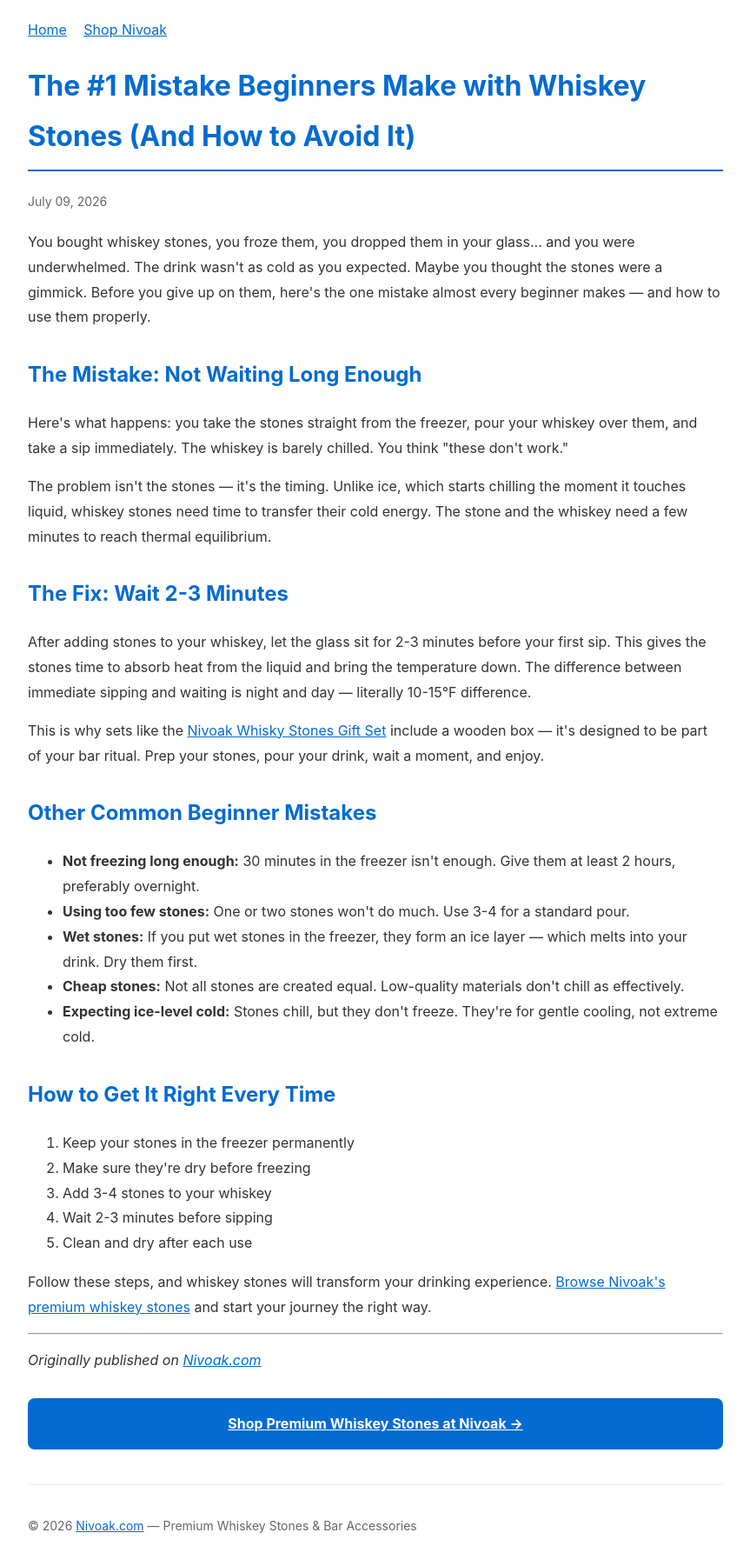
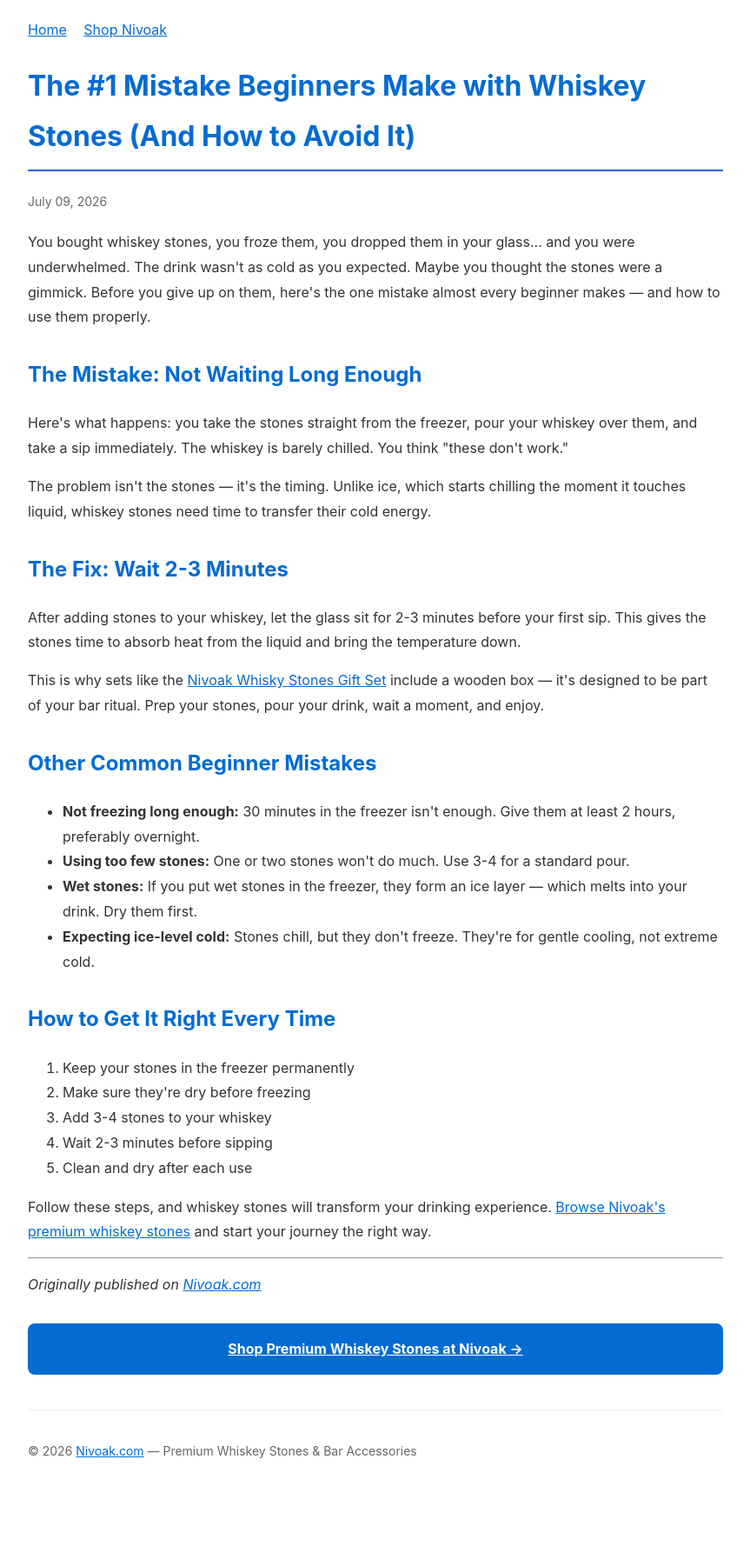
Before and after one commit to keikiqiu/nivoak-blog, a Jekyll site: the page built from _posts/2026-07-09-number-1-mistake-beginners-whiskey-stones.md, in a window 1280 px wide. Shown: the whole page at 87% size, without its empty margins (208-1071 px from the left). Built offline with Jekyll 4.4.1, drawn with Linux system fonts in a browser that asks for light colours; after the commit the page ends 1715 px from its top, so only the background shows below that.

```diff
--- a/_posts/2026-07-09-number-1-mistake-beginners-whiskey-stones.md
+++ b/_posts/2026-07-09-number-1-mistake-beginners-whiskey-stones.md
@@ -8,10 +8,10 @@
 <h2>The Mistake: Not Waiting Long Enough</h2>
 <p>Here's what happens: you take the stones straight from the freezer, pour your whiskey over them, and take a sip immediately. The whiskey is barely chilled. You think "these don't work."</p>
 
-<p>The problem isn't the stones — it's the timing. Unlike ice, which starts chilling the moment it touches liquid, whiskey stones need time to transfer their cold energy. The stone and the whiskey need a few minutes to reach thermal equilibrium.</p>
+<p>The problem isn't the stones — it's the timing. Unlike ice, which starts chilling the moment it touches liquid, whiskey stones need time to transfer their cold energy.</p>
 
 <h2>The Fix: Wait 2-3 Minutes</h2>
-<p>After adding stones to your whiskey, let the glass sit for 2-3 minutes before your first sip. This gives the stones time to absorb heat from the liquid and bring the temperature down. The difference between immediate sipping and waiting is night and day — literally 10-15°F difference.</p>
+<p>After adding stones to your whiskey, let the glass sit for 2-3 minutes before your first sip. This gives the stones time to absorb heat from the liquid and bring the temperature down.</p>
 
 <p>This is why sets like the <a href="https://nivoak.com/product/whisky-stones-gift-set-stainless-steel-ice-cubes/">Nivoak Whisky Stones Gift Set</a> include a wooden box — it's designed to be part of your bar ritual. Prep your stones, pour your drink, wait a moment, and enjoy.</p>
 
@@ -20,7 +20,6 @@
 <li><strong>Not freezing long enough:</strong> 30 minutes in the freezer isn't enough. Give them at least 2 hours, preferably overnight.</li>
 <li><strong>Using too few stones:</strong> One or two stones won't do much. Use 3-4 for a standard pour.</li>
 <li><strong>Wet stones:</strong> If you put wet stones in the freezer, they form an ice layer — which melts into your drink. Dry them first.</li>
-<li><strong>Cheap stones:</strong> Not all stones are created equal. Low-quality materials don't chill as effectively.</li>
 <li><strong>Expecting ice-level cold:</strong> Stones chill, but they don't freeze. They're for gentle cooling, not extreme cold.</li>
 </ul>
 
@@ -35,4 +34,4 @@
 
 <p>Follow these steps, and whiskey stones will transform your drinking experience. <a href="https://nivoak.com/shop/">Browse Nivoak's premium whiskey stones</a> and start your journey the right way.</p>
 ---
-*Originally published on [Nivoak.com](https://nivoak.com/?p=2795)*
+*Originally published on [Nivoak.com](https://nivoak.com/?p=2811)*
```
